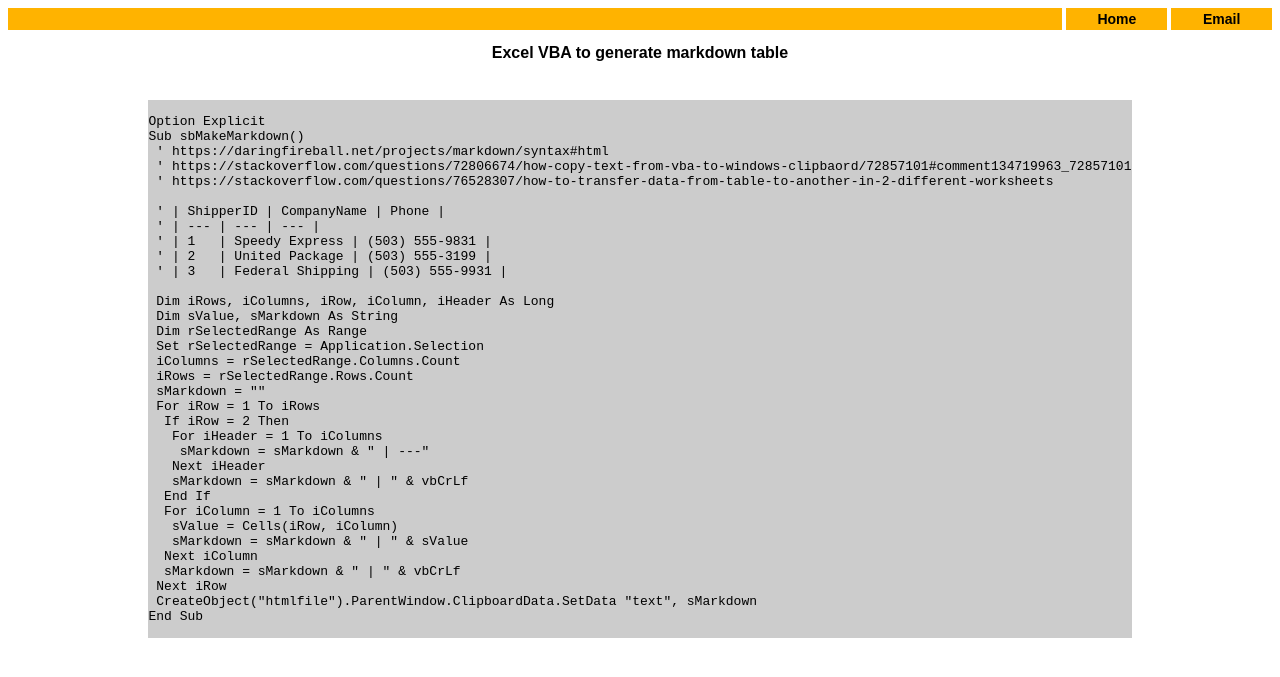
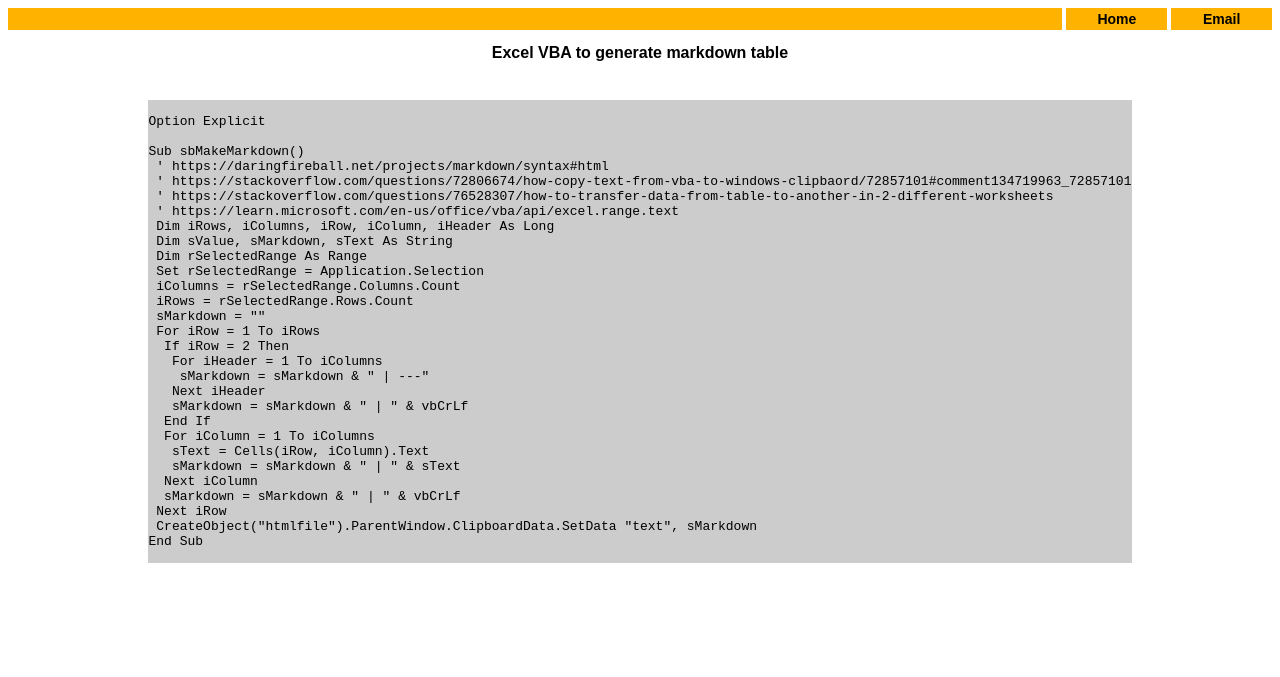
Before and after one commit to DaveTallett26/davetallett26.github.io, a Jekyll site: the page excel-markdown.html, which Jekyll copies as it is, in a window 1280 px wide. Shown: the top 677 px of the page. Built offline with Jekyll 4.4.1, drawn with Linux system fonts in a browser that asks for light colours.

Commit message:
Update excel-markdown.html

```diff
--- a/excel-markdown.html
+++ b/excel-markdown.html
@@ -24,19 +24,14 @@
 <font face="arial">
 <pre>
 Option Explicit
+
 Sub sbMakeMarkdown()
  ' https://daringfireball.net/projects/markdown/syntax#html
  ' https://stackoverflow.com/questions/72806674/how-copy-text-from-vba-to-windows-clipbaord/72857101#comment134719963_72857101
  ' https://stackoverflow.com/questions/76528307/how-to-transfer-data-from-table-to-another-in-2-different-worksheets
-
- ' | ShipperID | CompanyName | Phone |
- ' | --- | --- | --- |
- ' | 1   | Speedy Express | (503) 555-9831 |
- ' | 2   | United Package | (503) 555-3199 |
- ' | 3   | Federal Shipping | (503) 555-9931 |
-
+ ' https://learn.microsoft.com/en-us/office/vba/api/excel.range.text
  Dim iRows, iColumns, iRow, iColumn, iHeader As Long
- Dim sValue, sMarkdown As String
+ Dim sValue, sMarkdown, sText As String
  Dim rSelectedRange As Range
  Set rSelectedRange = Application.Selection
  iColumns = rSelectedRange.Columns.Count
@@ -50,8 +45,8 @@
    sMarkdown = sMarkdown & " | " & vbCrLf
   End If
   For iColumn = 1 To iColumns
-   sValue = Cells(iRow, iColumn)
-   sMarkdown = sMarkdown & " | " & sValue
+   sText = Cells(iRow, iColumn).Text
+   sMarkdown = sMarkdown & " | " & sText
   Next iColumn
   sMarkdown = sMarkdown & " | " & vbCrLf
  Next iRow
```
